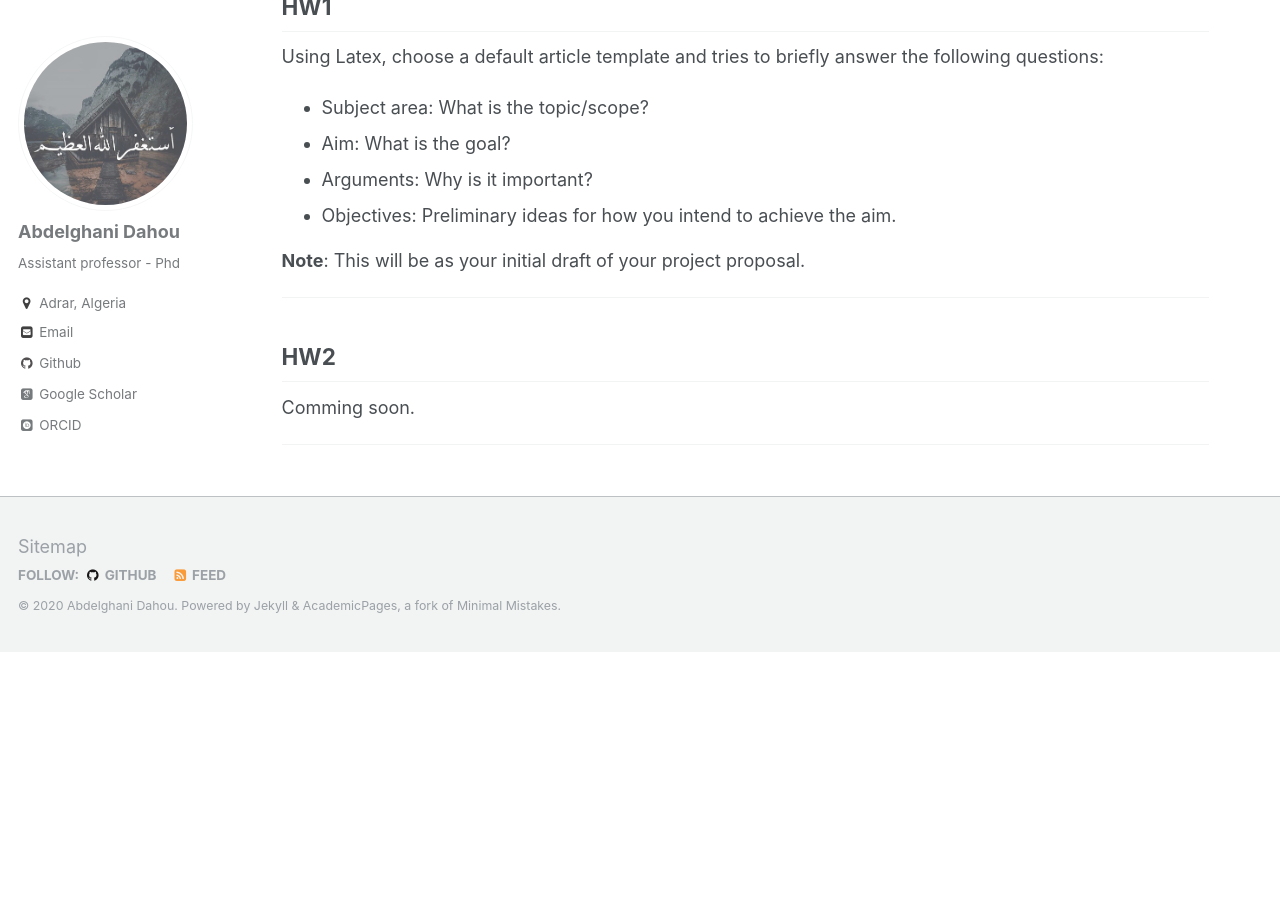
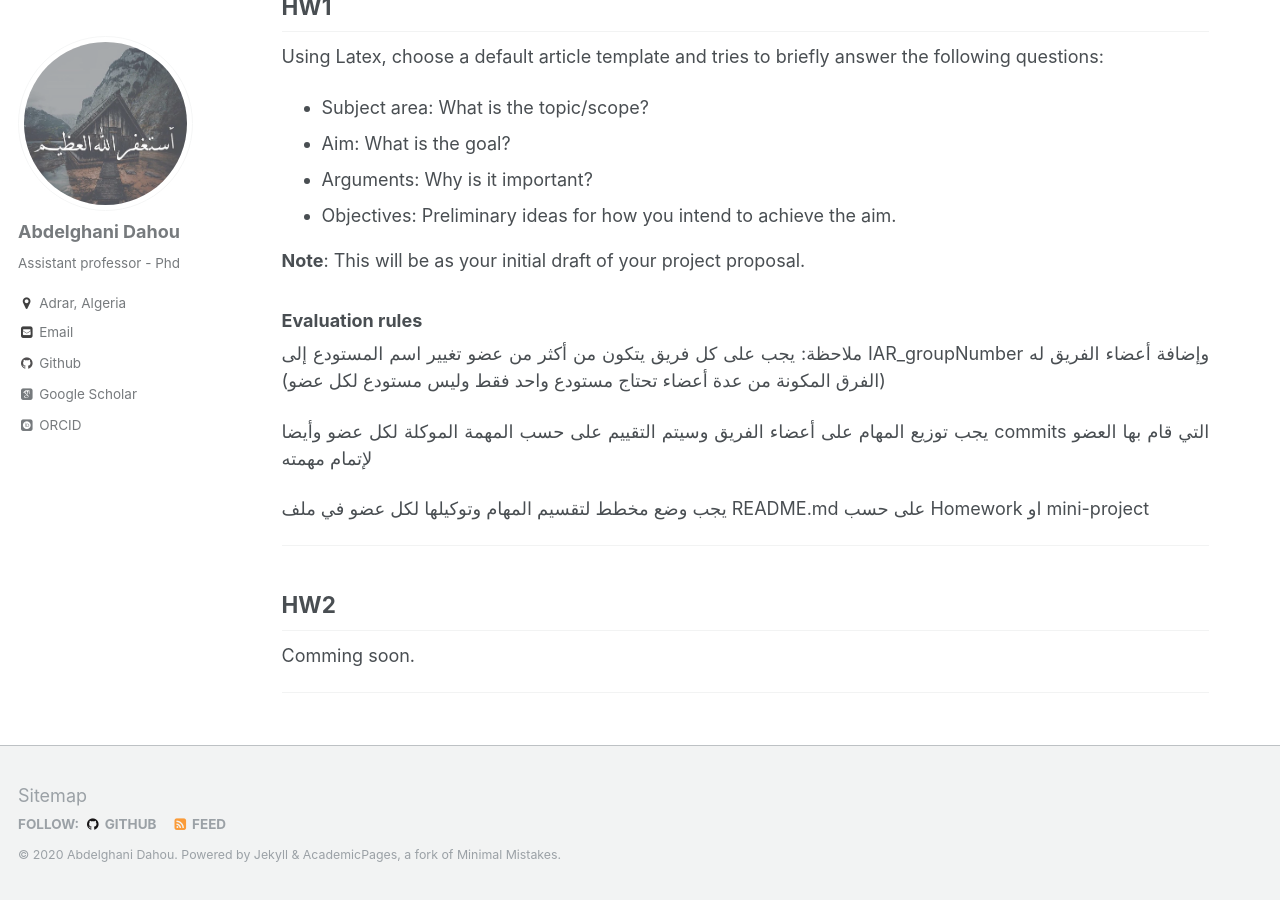
Before and after one commit to dr-dahou-adrar/dr-dahou-adrar.github.io, a Jekyll site: the page built from teaching_content/academic_year_2020_2021/2020-2021-S1-IAR1_HW.md, in a window 1280 px wide and 900 px high, scrolled down 892 px. Built offline with Jekyll 4.4.1, drawn with Linux system fonts in a browser that asks for light colours; some web fonts are replaced; before the commit the page ends 1544 px from its top, so only the background shows below that.

Commit message:
HWs rules

```diff
--- a/teaching_content/academic_year_2020_2021/2020-2021-S1-IAR1_HW.md
+++ b/teaching_content/academic_year_2020_2021/2020-2021-S1-IAR1_HW.md
@@ -34,6 +34,13 @@ Using Latex, choose a default article template and tries to briefly answer the f
 
 **Note**: This will be as your initial draft of your project proposal.
 
+### Evaluation rules
+ملاحظة: يجب على كل فريق يتكون من أكثر من عضو تغيير اسم المستودع إلى IAR_groupNumber وإضافة أعضاء الفريق له (الفرق المكونة من عدة أعضاء تحتاج مستودع واحد فقط وليس مستودع لكل عضو)
+
+يجب توزيع المهام على أعضاء الفريق وسيتم التقييم على حسب المهمة الموكلة لكل عضو وأيضا commits التي قام بها العضو لإتمام مهمته
+
+يجب وضع مخطط لتقسيم المهام وتوكيلها لكل عضو في ملف README.md على حسب Homework او mini-project
+
 ***
 ## HW2
 Comming soon.
```
Also changed, not shown: teaching_content/academic_year_2020_2021/2020-2021-S1-IAR1.md (+1 -1 lines).
